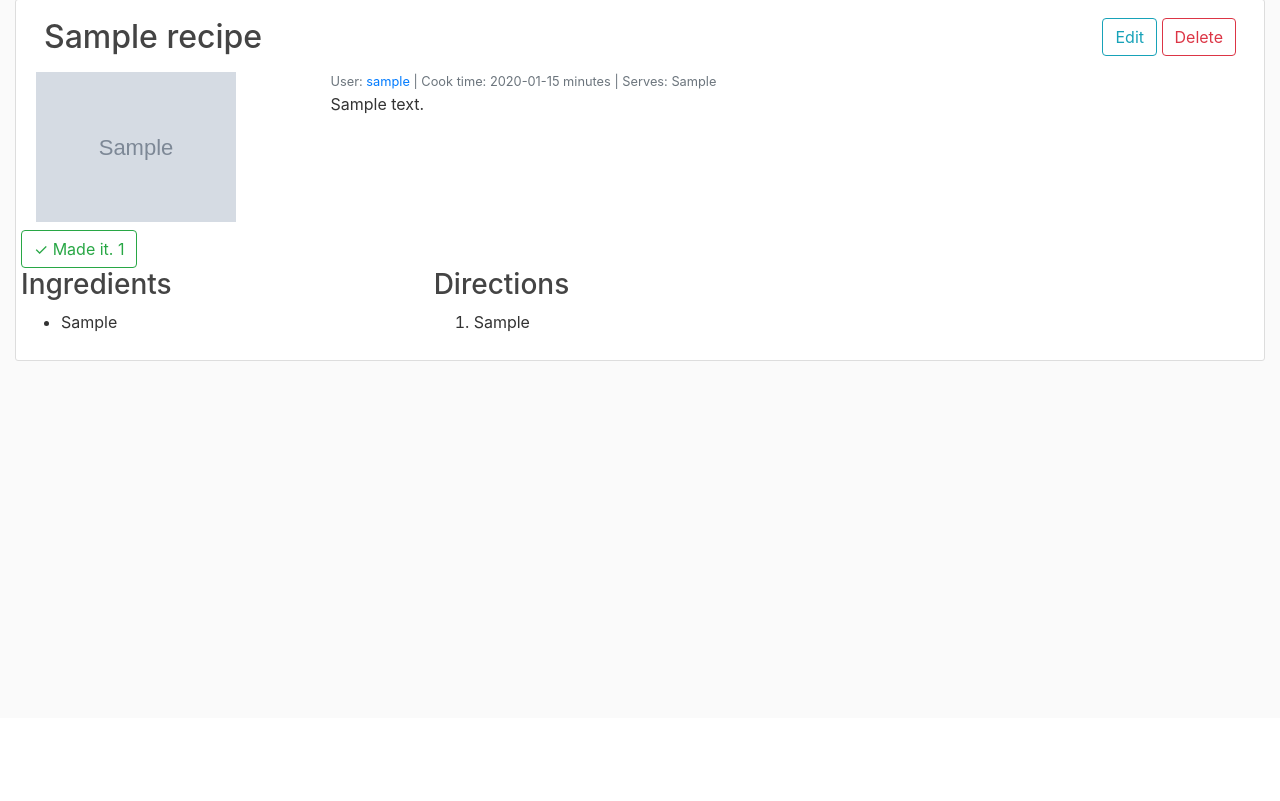
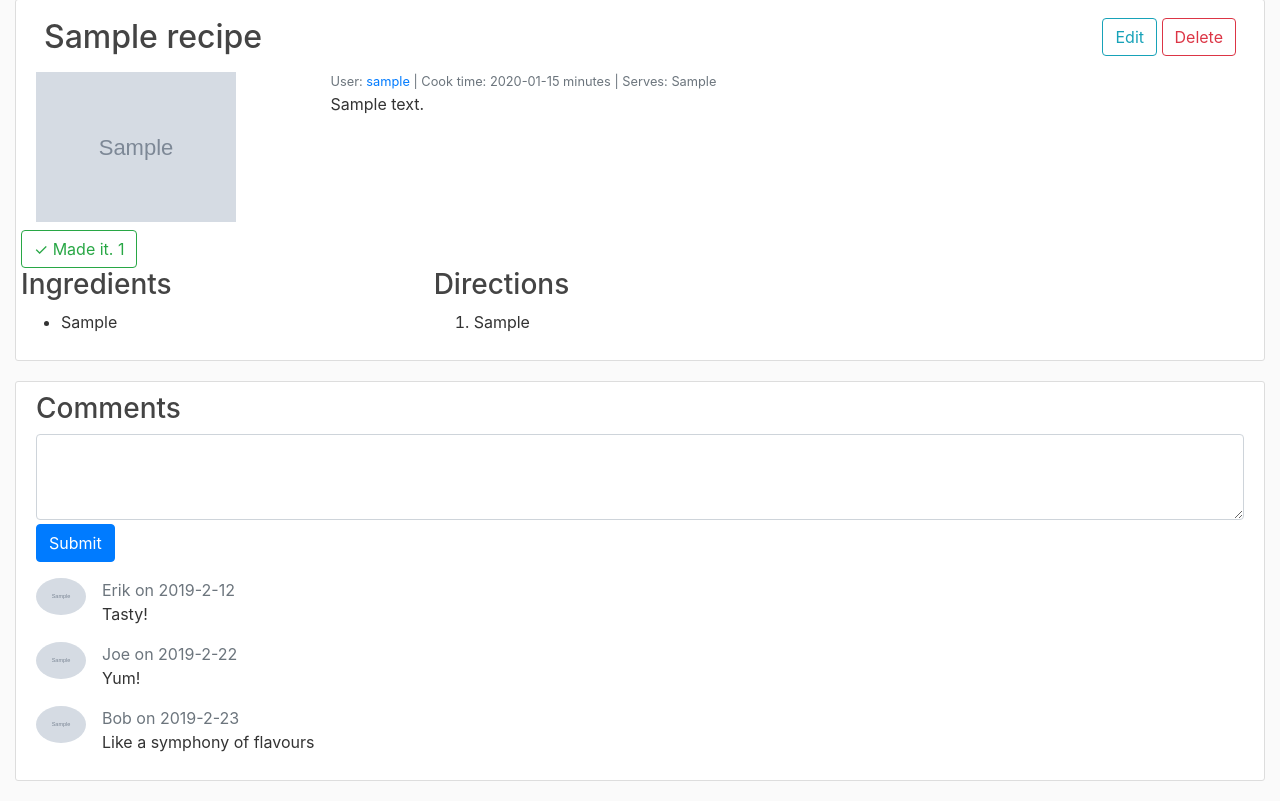
Before and after one commit to Hall-Erik/recipe_box, a Flask app: page /recipe/1 in a window 1280 px wide. Shown: the part 82-883 px from the top of the page. Before the commit the page ends 443 px from the top, so only its background shows below. Run offline with Flask 2, Linux system fonts and the light colour scheme; a user stored in the database is signed in; tables that the repository leaves empty hold one stand-in row (values such as "Sample post"); grey boxes marked "Sample" are stand-in pictures; some libraries are stand-ins or nearby versions.

Commit message:
created input for recipe comments and JS for updating comment section

```diff
--- a/recipebox/templates/recipes/recipe.html
+++ b/recipebox/templates/recipes/recipe.html
@@ -72,6 +72,15 @@
 		</div>
 	</div>
 
+	<div class="content-section">
+		<h3>Comments</h3>
+		<div class="form-group">
+			<textarea class="md-textarea form-control" id="comment" name="comment" rows="3"></textarea>
+			<input class="btn btn-primary mt-1" type="button" id="submit-comment" value="Submit">
+		</div>
+		<div id="comment-section"></div>
+	</div>
+
     <!-- Modal -->
   <div class="modal fade" id="deleteModal" tabindex="-1" role="dialog" aria-labelledby="deleteModalLabel" aria-hidden="true">
     <div class="modal-dialog" role="document">
@@ -98,8 +107,107 @@
   		button.onclick = function() {
 				cahnge_made_recipe();
   		};
+
+			response = get_comments();
+			update_comments(response);
+
+			var comment_button = document.getElementById("submit-comment");
+			comment_button.onclick = function() {
+				response = get_comments();
+				update_comments(response);
+			}
   	})();
 
+		// get comments from the server (just dummy data now)
+		// need a post_comment func
+		function get_comments() {
+			var blah = {
+				"comments": [
+					{
+						"body": "Tasty!",
+						"date": "2019-2-12",
+						"author": {
+							"name": "Erik",
+							"image": "{{ current_user.get_image_url() }}"
+						}
+					},
+					{
+						"body": "Yum!",
+						"date": "2019-2-22",
+						"author": {
+							"name": "Joe",
+							"image": "{{ current_user.get_image_url() }}"
+						}
+					},
+					{
+						"body": "Like a symphony of flavours",
+						"date": "2019-2-23",
+						"author": {
+							"name": "Bob",
+							"image": "{{ current_user.get_image_url() }}"
+						}
+					}
+				]
+			};
+
+			comment_input = document.getElementById("comment").value;
+			if (comment_input != "") {
+				blah.comments.push({
+					"body": comment_input,
+					"date": "2019-2-23",
+					"author": {
+						"name": "{{ current_user.username }}",
+						"image": "{{ current_user.get_image_url() }}"
+					}
+				});
+			}
+
+			return blah;
+		}
+
+		// clears and appends to the comment section
+		// {comments: [{body, date, author: {name, image}}]}
+		function update_comments(response) {
+			comment_section = document.getElementById("comment-section");
+			while (comment_section.firstChild) {
+				comment_section.removeChild(comment_section.firstChild);
+			}
+
+			response.comments.forEach(comment => {
+				append_comment(comment);
+			});
+		}
+
+		// append a single comment to the comments section
+		function append_comment(comment) {
+			comment_section = document.getElementById("comment-section");
+
+			comment_div = document.createElement("div");
+			comment_div.className = "media mb-3"
+			comment_section.appendChild(comment_div);
+
+			author_img = document.createElement("img");
+			author_img.src = comment.author.image;
+			author_img.className = "mr-3 comment-profile";
+			comment_div.appendChild(author_img);
+
+			media_body = document.createElement("div");
+			media_body.className = "media-body";
+			comment_div.appendChild(media_body);
+
+			date_div = document.createElement("div");
+			date_div.className = "text-muted";
+			media_body.appendChild(date_div);
+
+			date_text = document.createTextNode(comment.author.name + " on " + comment.date);
+			date_div.appendChild(date_text);
+
+			comment_text = document.createTextNode(comment.body);
+			media_body.appendChild(comment_text);
+		}
+
+		// Update the "made-it" button when user clicks
+		// called by change_made_recipe()
   	function update_button(data) {
   		var button = document.getElementById('made-it');
   		if (data.added) {
@@ -112,6 +220,7 @@
   		}
   	}
 
+		// Send request to server to toggle user's "made-it" status for recipe
   	function cahnge_made_recipe() {
   		var xhr = new XMLHttpRequest();
   		xhr.open("GET", "{{ url_for('users.made_recipe', recipe_id=recipe.id) }}");
```
Lines whose indentation alone changed are shown as unchanged.
